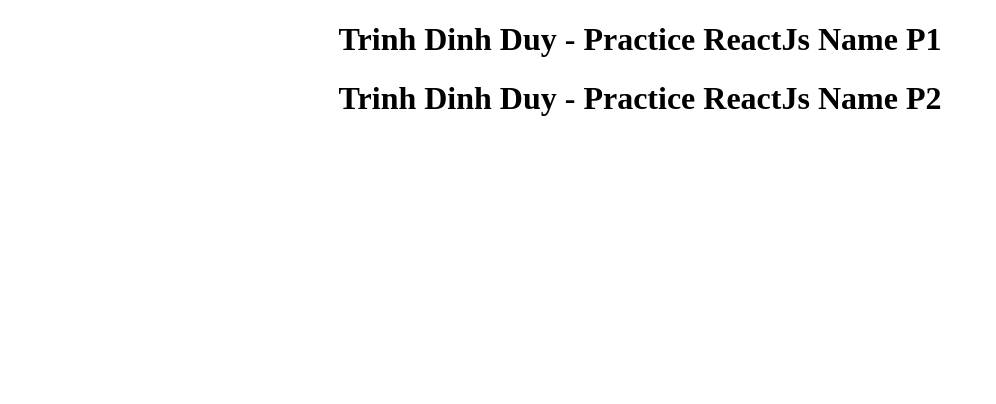
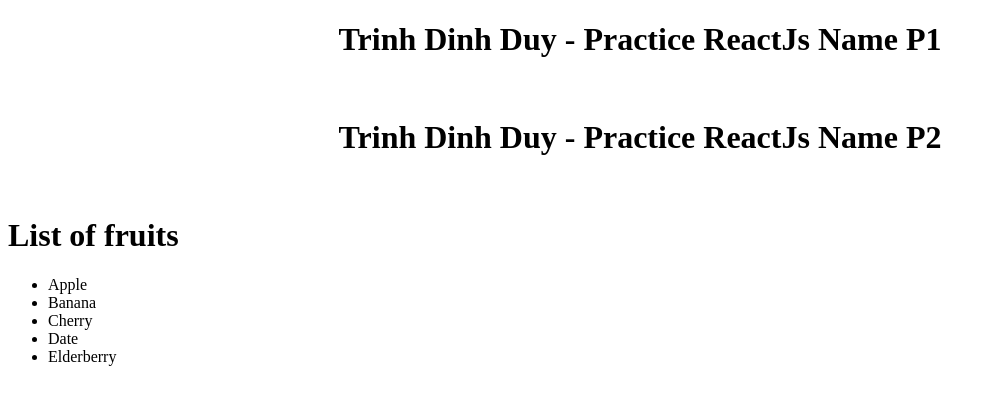
Before and after one commit to kenzaki1208/module-5---reactjs-your-name, a React (Vite) app: page / in a window 1280 px wide. Shown: the top 404 px of the page, without its empty margins (0-996 px from the left). Built offline with nearby package versions, Linux system fonts and the light colour scheme.

Commit message:
update project

```diff
--- a/index.html
+++ b/index.html
@@ -8,8 +8,18 @@
   </head>
   <body>
     <div id="root"></div>
+    <br>
     <div id="root1"></div>
+    <br>
+    <div id="root2"></div>
+
+    <!-- Bài thực hành reactjs your name p1 -->
     <script type="module" src="/src/main.jsx"></script>
+
+    <!-- Bài thực hành reactjs your name p2 -->
     <script type="module" src="/src/react-element.jsx"></script>
+
+    <!-- Bài thực hành danh sách hoa quả -->
+     <script type="module" src="/src/list-product.jsx"></script>
   </body>
 </html>
--- /dev/null
+++ b/src/list-product.jsx
@@ -0,0 +1,18 @@
+import React from "react";
+import ReactDOM from "react-dom/client";
+
+const fruits = ['Apple', 'Banana', 'Cherry', 'Date', 'Elderberry'];
+
+const Element = (
+    <div>
+        <h1>List of fruits</h1>
+        <ul>
+            {fruits.map((item, index) => (
+                <li key={index}>{item}</li>
+            ))}
+        </ul>
+    </div>
+);
+
+const root = ReactDOM.createRoot(document.getElementById("root2"));
+root.render(Element);
```
